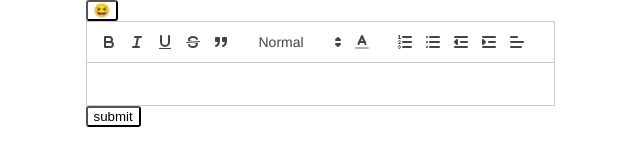
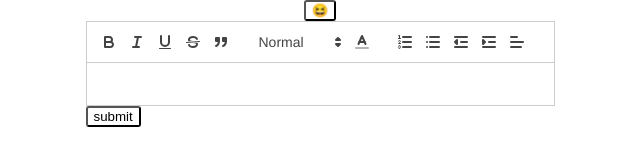
Before and after one commit to gommgom/gomgomilgi, a React (Create React App) app: page / in a window 1280 px wide. Shown: the top 160 px of the page, without its empty margins (320-960 px from the left). Built offline with nearby package versions, Linux system fonts and the light colour scheme.

Commit message:
FEAT:AddDiary.module.css

```diff
--- a/src/AddDiary.tsx
+++ b/src/AddDiary.tsx
@@ -2,6 +2,7 @@ import * as React from "react";
 import 'react-quill/dist/quill.snow.css';
 import QuilEditor from "./component/QuilEditor";
 import {useRef, useState} from "react";
+import styles from "./styles/AddDiary.module.css"
 
 export default function AddDiary() {
     const quillRef = useRef();
@@ -47,7 +48,8 @@ export default function AddDiary() {
 
     return(
         <>
-            <div className="select-sticker">
+            <div className={styles.selectSticker}>
+                <div>
                     <button
                         onClick={() => {
                             setCheck((e) => !e);
@@ -56,6 +58,7 @@ export default function AddDiary() {
                         {stickersList[stickers].icon}
                     </button>
                 </div>
+                <div>
                     {isCheck && (
                         <div>
                             {
@@ -67,6 +70,8 @@ export default function AddDiary() {
                             }
                         </div>
                     )}
+                </div>
+            </div>
             <QuilEditor quillRef={quillRef} contents={contents} setContents={setContents}/>
             <button onClick={handleSubmit}>submit</button>
         </>
--- /dev/null
+++ b/src/global.d.ts
@@ -0,0 +1,4 @@
+declare module "*.css" {
+    const content: { [className: string]: string };
+    export = content;
+}
--- /dev/null
+++ b/src/styles/AddDiary.module.css
@@ -0,0 +1,6 @@
+.selectSticker{
+    display: flex;
+    justify-content: center; /* 플랙스 박스 정렬 */
+    align-items: center; /* 플랙스 아이템 정렬 */
+    flex-direction: column;
+}
```
Lines whose indentation alone changed are shown as unchanged.
